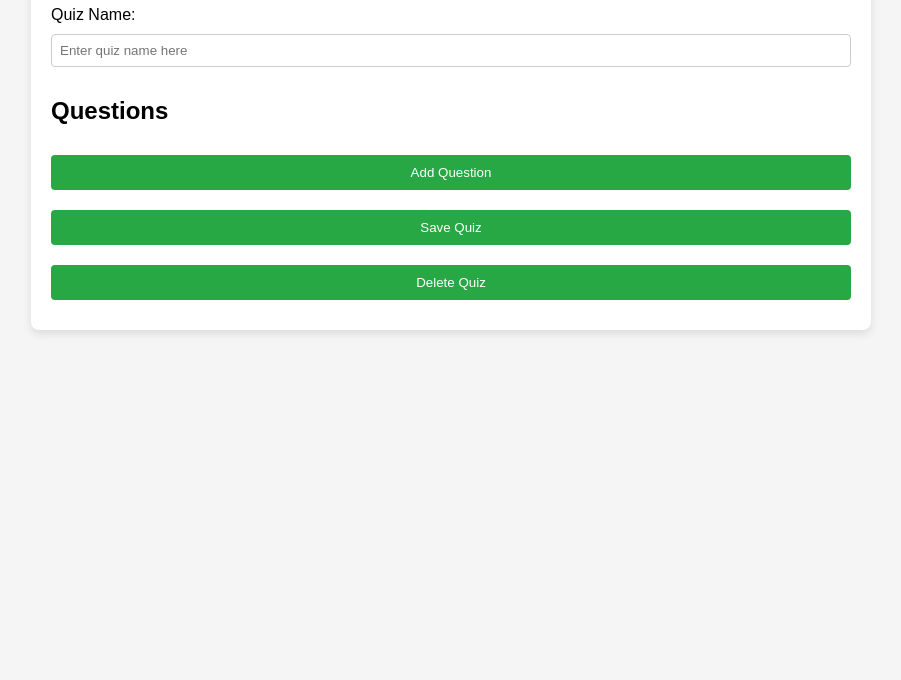
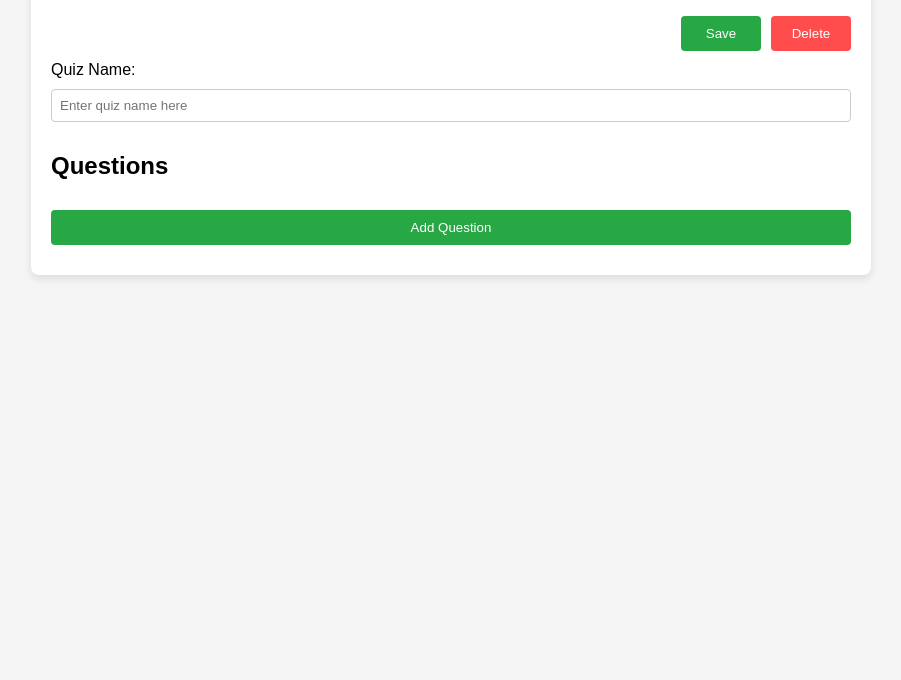
Before and after one commit to leon332157/teradle, a website: page src/frontend/question-creation.html in a window 1280 px wide. Shown: the part 120-800 px from the top of the page, without its empty margins (189-1090 px from the left). Drawn offline with Linux system fonts and the light colour scheme.

Commit message:
#15: improve UI

```diff
--- a/src/frontend/question-creation.css
+++ b/src/frontend/question-creation.css
@@ -7,6 +7,7 @@ body {
 }
 
 h1 {
+  text-align: center;
   color: #333;
   font-family: 'Roboto Mono', monospace;
   font-weight: 700;
@@ -54,11 +55,33 @@ button {
   padding: 10px;
 }
 
+button:hover {
+  background-color: #24873a;
+}
+
+.button-container {
+  display: flex;
+  justify-content: flex-end;
+  gap: 10px;
+  width: 100%;
+}
+
 /* Disabled Save Question button styling */
 #save-question:disabled {
   background-color: gray;
   color: lightgray;
   cursor: not-allowed;
+}
+
+#save-quiz {
+  width : 80px;
+}
+#delete-quiz {
+  width : 80px;
+  background-color: #ff4d4d; /* Red color for delete button */
+}
+#delete-quiz:hover {
+  background-color: #cc0000; /* Darker red on hover */
 }
 
 /* Popup styling */
--- a/src/frontend/question-creation.html
+++ b/src/frontend/question-creation.html
@@ -12,6 +12,14 @@
 <div class="quiz-container">
   <h1>Quiz Creator</h1>
 
+  <div class="button-container">
+    <!-- Save Quiz Button -->
+    <button id="save-quiz">Save</button>
+
+    <!-- Delete Quiz Button -->
+    <button id="delete-quiz">Delete</button>
+  </div>
+
   <label for="quiz-name">Quiz Name:</label>
   <input type="text" id="quiz-name" placeholder="Enter quiz name here">
 
@@ -21,12 +29,6 @@
 
   <!-- Add Question Button -->
   <button id="add-question">Add Question</button>
-
-  <!-- Save Quiz Button -->
-  <button id="save-quiz">Save Quiz</button>
-
-  <!-- Delete Quiz Button -->
-  <button id="delete-quiz">Delete Quiz</button>
 
   <!-- Popup for Adding Questions -->
   <div class="overlay" id="overlay"></div>
```
